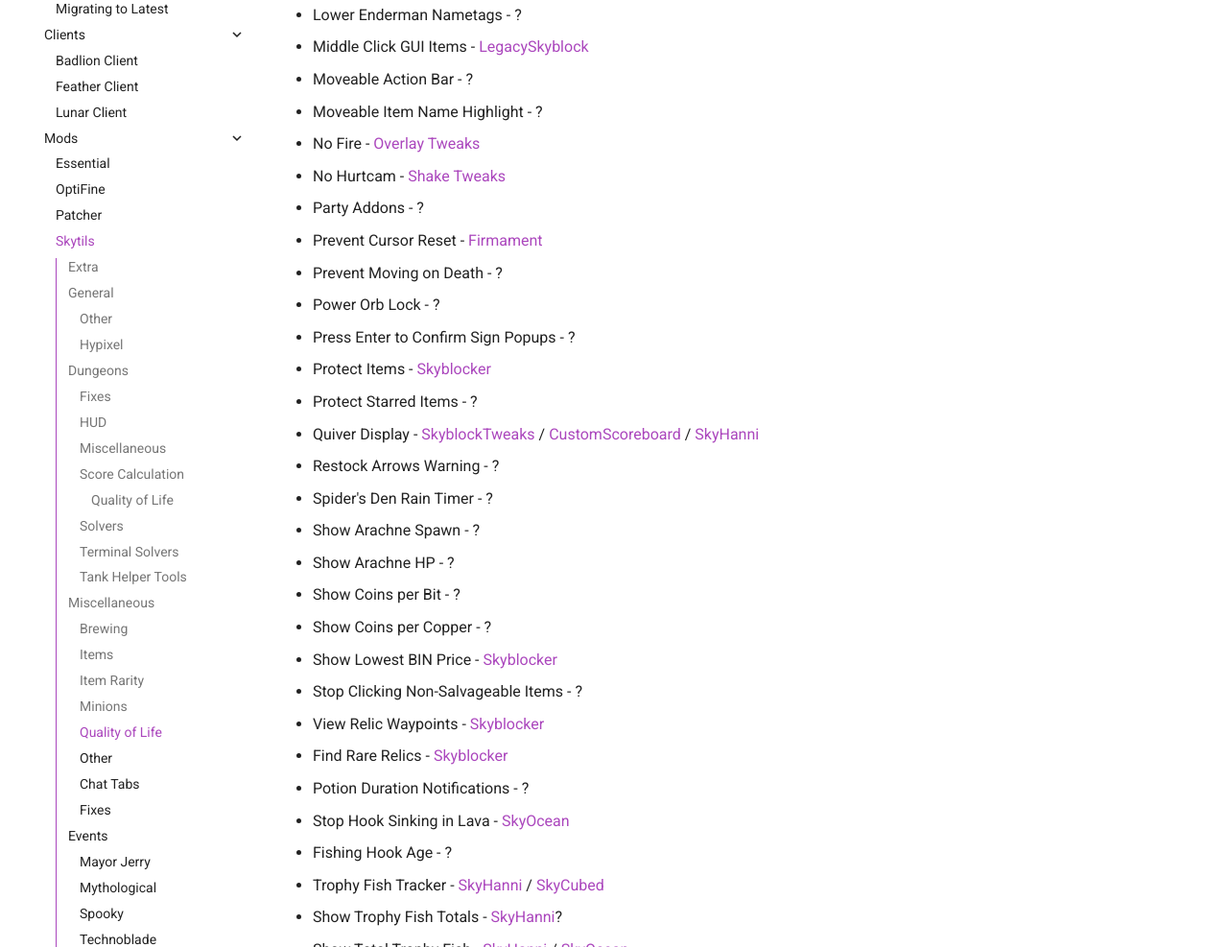
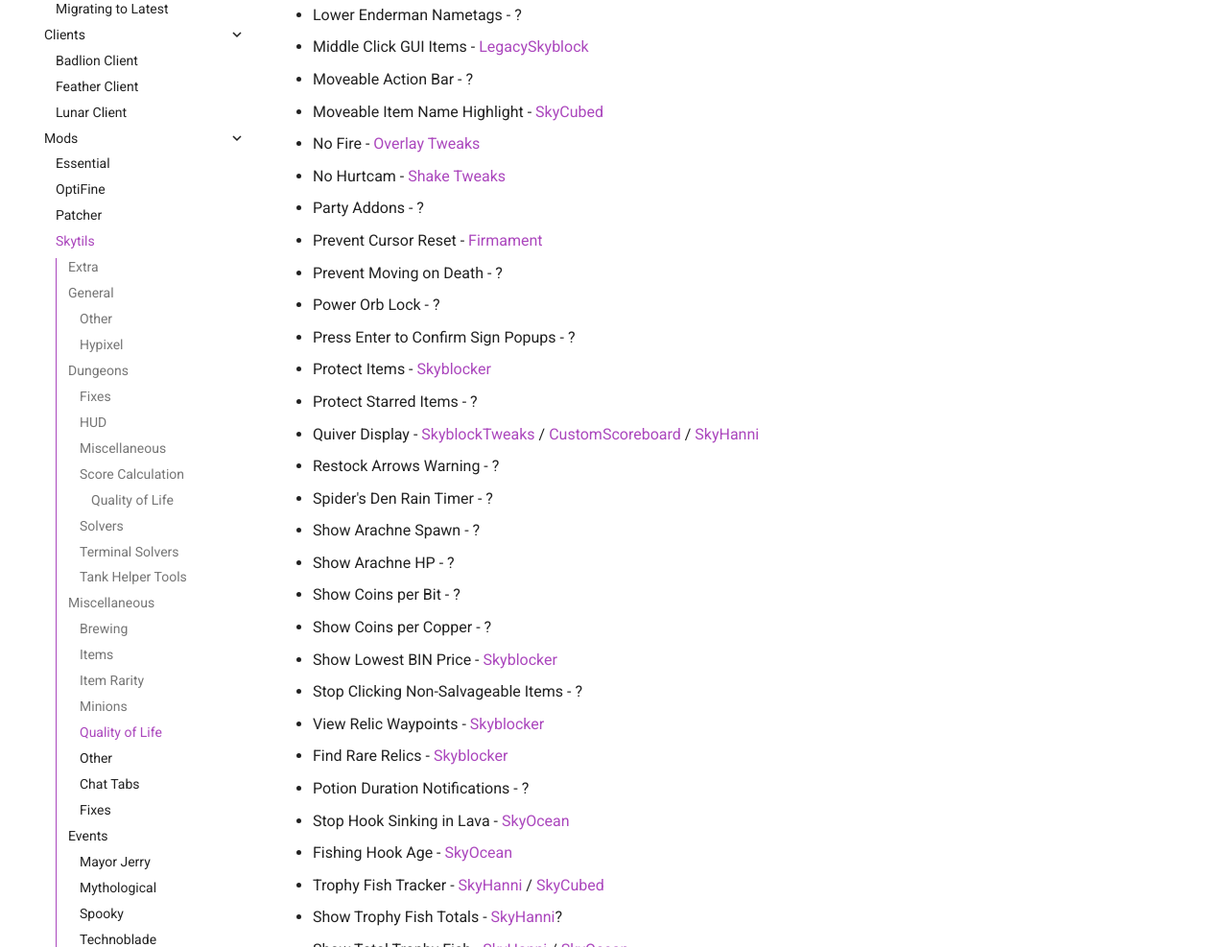
Before and after one commit to MicrocontrollersDev/Alternatives, an MkDocs documentation site: the page built from docs/latest/skytils.md, in a window 1280 px wide and 1400 px high, scrolled down 6770 px. Shown: the part 153-1140 px from the top of the window at 96% size. Built offline with MkDocs 1.6.1 and Material for MkDocs 9.7.7, drawn with Linux system fonts in a browser that asks for light colours; comment, search, counter and statistics services are not loaded.

Commit message:
some more meowdding stuff

```diff
--- a/docs/latest/skytils.md
+++ b/docs/latest/skytils.md
@@ -220,7 +220,7 @@
 * Lower Enderman Nametags - ?
 * Middle Click GUI Items - [LegacySkyblock](https://modrinth.com/mod/legacyskyblock)
 * Moveable Action Bar - ?
-* Moveable Item Name Highlight - ?
+* Moveable Item Name Highlight - [SkyCubed](https://modrinth.com/mod/skycubed)
 * No Fire - [Overlay Tweaks](https://modrinth.com/mod/overlaytweaks)
 * No Hurtcam - [Shake Tweaks](https://modrinth.com/mod/shaketweaks)
 * Party Addons - ?
@@ -243,7 +243,7 @@
 * Find Rare Relics - [Skyblocker](https://modrinth.com/mod/skyblocker-liap)
 * Potion Duration Notifications - ?
 * Stop Hook Sinking in Lava - [SkyOcean](https://modrinth.com/mod/skyocean)
-* Fishing Hook Age - ?
+* Fishing Hook Age - [SkyOcean](https://modrinth.com/mod/skyocean)
 * Trophy Fish Tracker - [SkyHanni](https://modrinth.com/mod/SkyHanni) / [SkyCubed](https://modrinth.com/mod/skycubed)
 * Show Trophy Fish Totals - [SkyHanni](https://modrinth.com/mod/SkyHanni)?
 * Show Total Trophy Fish - [SkyHanni](https://modrinth.com/mod/SkyHanni) / [SkyOcean](https://modrinth.com/mod/skyocean)
```
